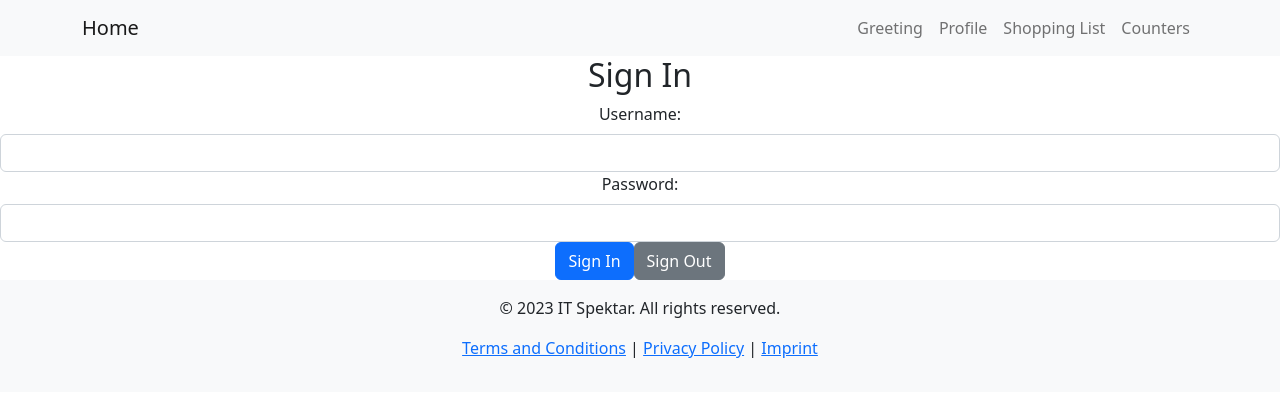
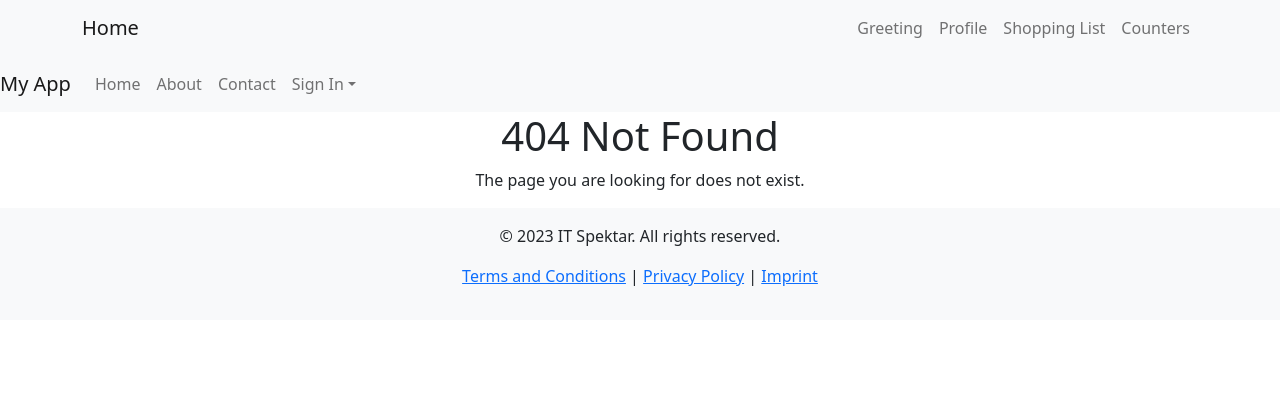
Before and after one commit to sasakocic/my-app, a React (Create React App) app: page /auth in a window 1280 px wide. Shown: the top 396 px of the page. Built offline with nearby package versions, Linux system fonts and the light colour scheme; no server answers.

Commit message:
working version of redirect

```diff
--- a/src/App.js
+++ b/src/App.js
@@ -1,17 +1,14 @@
-import React from 'react';
 import './App.css';
 import 'bootstrap/dist/css/bootstrap.min.css';
 import { BrowserRouter } from 'react-router-dom';
 import { Header } from './Header';
 import { Footer } from './Footer';
-import Main from './Main';
 
 function App() {
   return (
     <div className="App">
       <BrowserRouter>
         <Header />
-        <Main />
         <Footer />
       </BrowserRouter>
     </div>
--- a/src/Header.js
+++ b/src/Header.js
@@ -1,25 +1,147 @@
-import { Link } from 'react-router-dom';
+import jwtDecode from 'jwt-decode';
+import { Nav, Navbar, NavDropdown, Form, Button } from "react-bootstrap";
+import React, { useEffect } from 'react';
+import { Link, Route, Routes } from "react-router-dom";
+import { ProfileButton } from './ProfileButton';
+import { ShoppingList } from './ShoppingList';
+import { Counters } from './Counters';
+import { Home } from './Home';
+import { TermsAndConditions } from './TermsAndConditions';
+import PrivacyPolicy from './PrivacyPolicy';
+import Imprint from './Imprint';
+import Greeting from './Greeting';
+import Login from './Login';
+import NotFound from './NotFound';
+import { Navigate } from 'react-router-dom';
 
 export function Header() {
+  const tokens = JSON.parse(localStorage.getItem('tokens'));
+
+  useEffect(() => {
+      // Check if user is authenticated (e.g., check tokens in local storage)
+    if (tokens && !isTokenExpired(tokens.AccessToken)) {
+
+    } else {
+      // Clear the tokens from localStorage if expired or not found
+    }
+  }, []);
+
+  const isTokenExpired = (token) => {
+    if (!token) return true;
+
+    const decodedToken = jwtDecode(token);
+    const currentTime = Date.now() / 1000; // Convert milliseconds to seconds
+
+    return decodedToken.exp < currentTime;
+  };
+
+  const renderAuthDropdown = () => {
+    const tokens = JSON.parse(localStorage.getItem('tokens'));
+    // console.log(isAuthenticated)
+    if (tokens) {
+      // User is logged in
+      // Decode the ID token to extract the user attributes
+      const decodedIdToken = jwtDecode(tokens.IdToken);
+      // console.log(decodedIdToken);
+      const email = decodedIdToken.email;
+      // console.log(email);
       return (
+        <NavDropdown title={email} id="basic-nav-dropdown">
+          {email}
+          {/* <NavDropdown.Item onClick={handleSignOut}>Sign Out</NavDropdown.Item> */}
+        </NavDropdown>
+      );
+    } else {
+      // User is not logged in
+      return (
+        <NavDropdown title="Sign In" id="basic-nav-dropdown">
+          {/* <Form>
+            <Form.Group controlId="username">
+              <Form.Label>Username:</Form.Label>
+              <Form.Control
+                type="text"
+                value={username}
+                onChange={(e) => setUsername(e.target.value)}
+              />
+            </Form.Group>
+            <Form.Group controlId="password">
+              <Form.Label>Password:</Form.Label>
+              <Form.Control
+                type="password"
+                value={password}
+                onChange={(e) => setPassword(e.target.value)}
+              />
+            </Form.Group>
+            <Button variant="primary" type="button" onClick={handleSignIn}>
+              Sign In
+            </Button>
+          </Form> */}
+          <NavDropdown.Item as={Link} to="/login">Sign In</NavDropdown.Item>
+        </NavDropdown>
+      );
+    }
+  };
+  return (
+    <>
       <nav className="navbar navbar-expand-lg navbar-light bg-light">
         <div className="container">
-        <Link className="navbar-brand" to="/">Home</Link>
+          <Link className="navbar-brand" to="/">
+            Home
+          </Link>
           <ul className="navbar-nav">
             <li className="nav-item">
-            <Link className="nav-link" to="/greeting">Greeting</Link>
+              <Link className="nav-link" to="/greeting">
+                Greeting
+              </Link>
             </li>
             <li className="nav-item">
-            <Link className="nav-link" to="/profile">Profile</Link>
+              <Link className="nav-link" to="/profile">
+                Profile
+              </Link>
             </li>
             <li className="nav-item">
-            <Link className="nav-link" to="/shopping-list">Shopping List</Link>
+              <Link className="nav-link" to="/shopping-list">
+                Shopping List
+              </Link>
             </li>
             <li className="nav-item">
-            <Link className="nav-link" to="/counters">Counters</Link>
+              <Link className="nav-link" to="/counters">
+                Counters
+              </Link>
             </li>
           </ul>
         </div>
       </nav>
+      <Navbar bg="light" expand="lg">
+        <Navbar.Brand>My App</Navbar.Brand>
+        <Navbar.Toggle aria-controls="basic-navbar-nav" />
+        <Navbar.Collapse id="basic-navbar-nav">
+          <Nav className="mr-auto">
+            <Nav.Link href="#">Home</Nav.Link>
+            <Nav.Link href="#">About</Nav.Link>
+            <Nav.Link href="#">Contact</Nav.Link>
+          </Nav>
+          <Nav>{renderAuthDropdown()}</Nav>
+        </Navbar.Collapse>
+      </Navbar>
+      <Routes>
+      <Route path="/" element={tokens
+        ? <Home />
+        : <Navigate to="/login" replace />
+      } />
+      <Route path="/greeting" element={<Greeting name="World" />} />
+      <Route path="/shopping-list" element={<ShoppingList />} />
+      <Route path="/counters" element={<Counters />} />
+      <Route path="/terms-and-conditions" element={<TermsAndConditions />} />
+      <Route path="/privacy-policy" element={<PrivacyPolicy />} />
+      <Route path="/imprint" element={<Imprint />} />
+      <Route path="/profile" element={tokens
+        ? <ProfileButton />
+        : <Navigate to="/login" replace />
+      } />
+      <Route path="/login" element={<Login />} />
+      <Route path="*" element={<NotFound />} />
+    </Routes>
+    </>
   );
 }
--- a/src/AuthForm.js
+++ b/src/Login.js
@@ -8,11 +8,10 @@ AWS.config.update({
   secretAccessKey: process.env.REACT_APP_AWS_SECRET_ACCESS_KEY,
 });
 
-const AuthForm = () => {
+const Login = () => {
   const [username, setUsername] = useState("");
   const [password, setPassword] = useState("");
   const [refreshTimeout, setRefreshTimeout] = useState(0);
-  const [tokens, setTokens] = useState({ accessToken: "", refreshToken: "", email: "" });
 
   const handleSignIn = () => {
     const cognito = new AWS.CognitoIdentityServiceProvider();
@@ -30,19 +29,11 @@ const AuthForm = () => {
         console.error(err);
         // Handle the authentication error
       } else {
-        console.log(data);
+        console.log(data.AuthenticationResult);
         // Handle the authentication success
-        const accessToken = data.AuthenticationResult.AccessToken;
-        const refreshToken = data.AuthenticationResult.RefreshToken;
-        const expiresIn = data.AuthenticationResult.ExpiresIn;
-        const idToken = data.AuthenticationResult.IdToken;
-        // Decode the ID token to extract the user attributes
-        const decodedIdToken = jwtDecode(idToken);
-        const email = decodedIdToken.email; // Extract the email attribute
-        // Store the access token and refresh token in state
-        setTokens({ accessToken, refreshToken, email });
+        localStorage.setItem('tokens', JSON.stringify(data.AuthenticationResult))
         // Schedule a token refresh when the access token is close to expiration
-        const refreshTimeout = setTimeout(refreshAccessToken, expiresIn * 1000 * 0.9); // Refresh at 90% of the expiration time
+        const refreshTimeout = setTimeout(refreshAccessToken, data.AuthenticationResult.ExpiresIn * 1000 * 0.9); // Refresh at 90% of the expiration time
 
         // Store the refresh timeout ID in state for later cleanup
         setRefreshTimeout(refreshTimeout);
@@ -52,10 +43,11 @@ const AuthForm = () => {
   };
 
   const handleSignOut = () => {
-    if (tokens.accessToken) {
+    const tokens = JSON.parse(localStorage.getItem('tokens'));
+    if (tokens.AccessToken) {
       const cognito = new AWS.CognitoIdentityServiceProvider();
       const params = {
-        AccessToken: tokens.accessToken,
+        AccessToken: tokens.AccessToken,
       };
 
       cognito.globalSignOut(params, (err, data) => {
@@ -63,30 +55,27 @@ const AuthForm = () => {
           console.error(err);
           // Handle the sign-out error
         } else {
-          console.log(data);
-          // Clear the access token from state
-          setTokens((prevTokens) => ({
-            ...prevTokens,
-            accessToken: "",
-          }));
+          alert('signout');
           // Clear the refresh timeout when signing out
           clearTimeout(refreshTimeout);
+          localStorage.removeItem('tokens');
           // Handle the sign-out success
         }
       });
     } else {
-      // Access token is empty, handle the sign-out scenario accordingly
+      // Access token is empty, ignoring already signed-off
     }
   };
 
   const refreshAccessToken = () => {
+    const tokens = JSON.parse(localStorage.getItem('tokens'));
     const cognito = new AWS.CognitoIdentityServiceProvider();
     const params = {
       AuthFlow: "REFRESH_TOKEN_AUTH",
       ClientId: process.env.REACT_APP_AWS_COGNITO_CLIENT_ID,
       UserPoolId: process.env.REACT_APP_AWS_COGNITO_USER_POOL_ID,
       AuthParameters: {
-        REFRESH_TOKEN: tokens.refreshToken,
+        REFRESH_TOKEN: tokens.RefreshToken,
       },
     };
     cognito.adminInitiateAuth(params, (err, data) => {
@@ -94,13 +83,9 @@ const AuthForm = () => {
         console.error(err);
         // Handle the error when refreshing access token fails
       } else {
-        console.log(data);
-        const newAccessToken = data.AuthenticationResult.AccessToken;
+        console.log('refreshAccessToken', data.AuthenticationResult);
         // Update the access token in state
-        setTokens((prevTokens) => ({
-          ...prevTokens,
-          accessToken: newAccessToken,
-        }));
+        localStorage.setItem('tokens', JSON.stringify(data.AuthenticationResult))
       }
     });
   };
@@ -136,4 +121,4 @@ const AuthForm = () => {
   );
 };
 
-export default AuthForm;
+export default Login;
--- a/src/Main.js
+++ /dev/null
@@ -1,29 +0,0 @@
-import React from 'react';
-import { Route, Routes } from 'react-router-dom';
-import { ProfileButton } from './ProfileButton';
-import { ShoppingList } from './ShoppingList';
-import { Counters } from './Counters';
-import { Home } from './Home';
-import { TermsAndConditions } from './TermsAndConditions';
-import PrivacyPolicy from './PrivacyPolicy';
-import Imprint from './Imprint';
-import Greeting from './Greeting';
-import AuthForm from './AuthForm';
-
-function Main() {
-  return (
-    <Routes>
-      <Route path="/" element={<Home />} />
-      <Route path="/auth" element={<AuthForm />} />
-      <Route path="/greeting" element={<Greeting name="World" />} />
-      <Route path="/profile" element={<ProfileButton />} />
-      <Route path="/shopping-list" element={<ShoppingList />} />
-      <Route path="/counters" element={<Counters />} />
-      <Route path="/terms-and-conditions" element={<TermsAndConditions />} />
-      <Route path="/privacy-policy" element={<PrivacyPolicy />} />
-      <Route path="/imprint" element={<Imprint />} />
-    </Routes>
-  );
-}
-
-export default Main;
--- /dev/null
+++ b/src/NotFound.js
@@ -0,0 +1,12 @@
+import React from 'react';
+
+const NotFound = () => {
+  return (
+    <div>
+      <h1>404 Not Found</h1>
+      <p>The page you are looking for does not exist.</p>
+    </div>
+  );
+};
+
+export default NotFound;
```
Also changed, not shown: src/ProtectedRoute.js (added, +19 -0 lines). Lines whose indentation alone changed are shown as unchanged.
